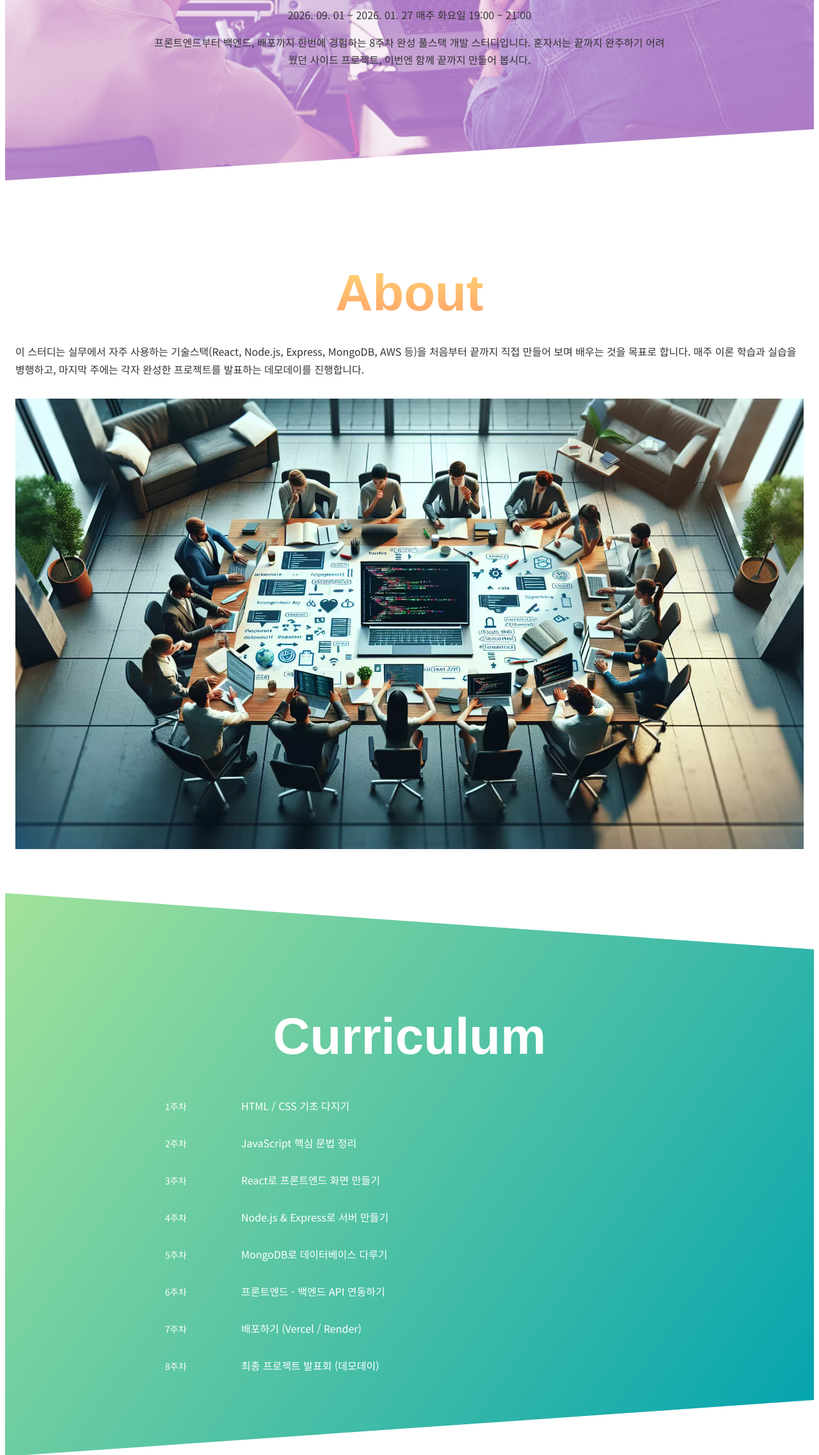
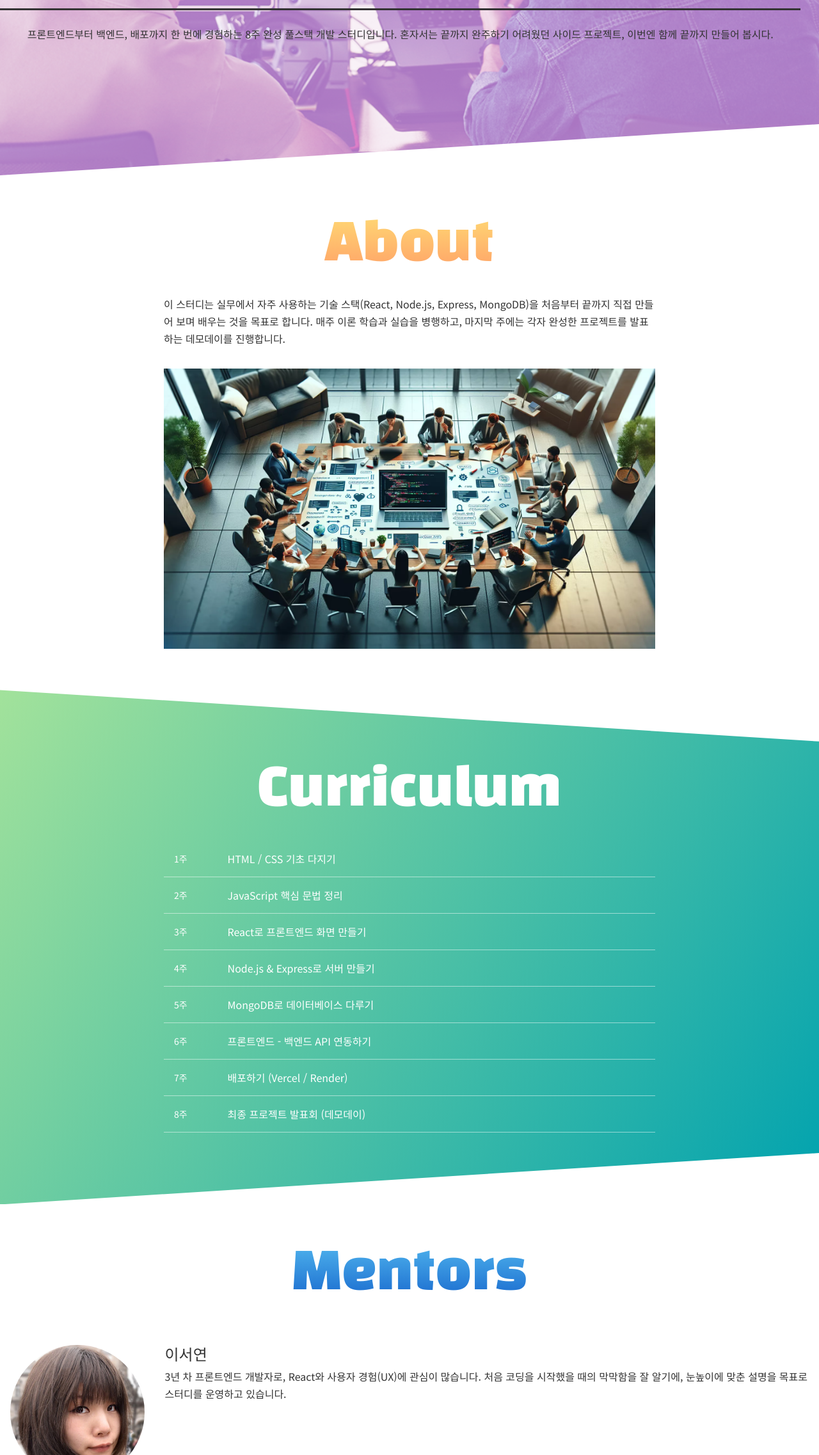
Before and after one commit to MochaNaru/2026_HTML_study, a plain HTML site: page index.html in a window 1280 px wide. Shown: the part 526-2800 px from the top of the page at 64% size. Drawn offline with Linux system fonts and the light colour scheme; some packages are replaced by stand-ins of ours.

Commit message:
Add files via upload

```diff
--- a/css/style.css
+++ b/css/style.css
@@ -140,7 +140,7 @@
     background-size: cover;
     background-blend-mode:screen;
     height: 100vh;
-    animation: bg-color 24s infinite;  /* @keyframes bg-color 설정해야 나옴. */
+    animation: bg-color 24s infinite;   /* @keyframes bg-color 설정해야 나옴. */
 
     display: flex;
     align-items: center;
@@ -248,7 +248,7 @@
 
 .content {
     padding-bottom: 1rem;
-    /* padding: 0 0 1rem 0; 위 오른쪽 아래 왼쪽 순서 */
+    /* padding: 0 0 1rem 0; */
 }
 
 
@@ -261,7 +261,7 @@
 
 .mentors-list {
     display: flex;
-    /* flex-direction: row-reverse; */
+    flex-direction: row-reverse;
     align-items: flex-start;
     margin-bottom: 2rem;
 }
--- a/index.html
+++ b/index.html
@@ -5,21 +5,23 @@
         <meta name="viewport" content="width=device-width, initial-scale=1.0">
         <title>스터디 모집 - 정성욱</title>
 
-        <link href="css/style.css" rel="stylesheet">
-        <link href="https://fonts.googleapis.com/css2?family=Noto+Sans+KR:wght@100..900&display=swap" rel="stylesheet">
+        <!-- css 영역 -->
+        <link rel="stylesheet" href="https://unpkg.com/destyle.css@1.0.5/destyle.css">
+        <link rel="stylesheet" href="css/style.css">
+        <link href="https://fonts.googleapis.com/css2?family=Black+Han+Sans&family=Do+Hyeon&family=Noto+Sans+KR:wght@100..900&display=swap" rel="stylesheet">
     </head>
     <body>
-        <!-- 헤더 영역  : 로고, 메뉴 영역 -->
+        <!-- 헤더 영역 : 로고, 메뉴 영역 -->
         <header>
             <div class="wrapper">
                 <a href="#main" class="logo">Full-Stack Dev Study</a>
                 <!-- 메뉴 영역 -->
                 <nav>
-                        <!-- 모바일 화면일 때 나타나는 버튼-->
+                    <!-- 모바일 화면일 때 나타나는 버튼 -->
                     <button class="btn-menu">Menu</button>
-                        <ul class="menu-nav">
+                    <ul class="main-nav">
                         <li><a href="#about">About</a></li>
-                            <li><a href="#curriculum">Curriculum</a></li>
+                        <li><a href="#curriculum">Curriculm</a></li>
                         <li><a href="#mentors">Mentors</a></li>
                         <li><a href="#apply">Apply</a></li>
                     </ul>
@@ -29,15 +31,15 @@
 
         <!-- main 영역 -->
         <section id="main">
-            <div class="wrapper">
+            <div>
                 <h1>Full-Stack Dev Study</h1>
-                <p>
-                    2026. 09. 01 ~ 2026. 01. 27
-                    매주 화요일 19:00 ~ 21:00
+                <p class="main-date">
+                    2026. 09. 01 - 2026. 10. 27<br>
+                    매주 화요일 19:00 - 21:00
                 </p>
                 <p>
-                    프론트엔드부터 백엔드, 배포까지 한번에 경험하는
-                    8주차 완성 풀스택 개발 스터디입니다.
+                    프론트엔드부터 백엔드, 배포까지 한 번에 경험하는
+                    8주 완성 풀스택 개발 스터디입니다.
                     혼자서는 끝까지 완주하기 어려웠던 사이드 프로젝트,
                     이번엔 함께 끝까지 만들어 봅시다.
                 </p>
@@ -45,11 +47,11 @@
         </section>
 
         <!-- About 영역 -->
-          <section id="about">
+        <section id="about" class="wrapper">
             <h2>About</h2>
             <p>
                 이 스터디는 실무에서 자주 사용하는
-                기술스택(React, Node.js, Express, MongoDB, AWS 등)을
+                기술 스택(React, Node.js, Express, MongoDB)을
                 처음부터 끝까지 직접 만들어 보며 배우는 것을
                 목표로 합니다.
                 매주 이론 학습과 실습을 병행하고,
@@ -65,42 +67,42 @@
             <div class="wrapper">
                 <table class="curriculum-table">
                     <tr>
-                        <td class="week">1주차</td>
+                        <td class="week">1주</td>
                         <td class="content">HTML / CSS 기초 다지기</td>
                     </tr>
 
                     <tr>
-                        <td class="week">2주차</td>
+                        <td class="week">2주</td>
                         <td class="content">JavaScript 핵심 문법 정리</td>
                     </tr>
 
                     <tr>
-                        <td class="week">3주차</td>
+                        <td class="week">3주</td>
                         <td class="content">React로 프론트엔드 화면 만들기</td>
                     </tr>
 
                     <tr>
-                        <td class="week">4주차</td>
+                        <td class="week">4주</td>
                         <td class="content">Node.js & Express로 서버 만들기</td>
                     </tr>
 
                     <tr>
-                        <td class="week">5주차</td>
+                        <td class="week">5주</td>
                         <td class="content">MongoDB로 데이터베이스 다루기</td>
                     </tr>
 
                     <tr>
-                        <td class="week">6주차</td>
+                        <td class="week">6주</td>
                         <td class="content">프론트엔드 - 백엔드 API 연동하기</td>
                     </tr>
 
                     <tr>
-                        <td class="week">7주차</td>
+                        <td class="week">7주</td>
                         <td class="content">배포하기 (Vercel / Render)</td>
                     </tr>
 
                     <tr>
-                        <td class="week">8주차</td>
+                        <td class="week">8주</td>
                         <td class="content">최종 프로젝트 발표회 (데모데이)</td>
                     </tr>
                 </table>
@@ -111,9 +113,9 @@
         <section id="mentors">
             <h2>Mentors</h2>
             <!-- 첫 번째 멘토 영역 -->
-             <div class="mentor-text">
-                <!-- 내용 영역-->
-                <div>
+            <div class="mentors-list">
+                <!-- 내용 영역 -->
+                <div class="mentors-text">
                     <h3>이서연</h3>
                     <p>
                         3년 차 프론트엔드 개발자로,
@@ -128,9 +130,9 @@
             </div>
 
             <!-- 두 번째 멘토 영역 -->
-            <div class="mentor-list">
-                <!-- 내용 영역-->
-                <div class="mentor-text">
+            <div class="mentors-list">
+                <!-- 내용 영역 -->
+                <div class="mentors-text">
                     <h3>정우진</h3>
                     <p>
                         백엔드와 인프라를 주로 다루는 개발자입니다.
@@ -149,23 +151,23 @@
             <h2>Apply</h2>
             <form class="apply-form" method="get" action="#">
                 <label>Name</label>
-                <input type="text" name="name" placeholder="이름을 입력하세요" required>
+                <input class="apply-field" type="text" placeholder="예 : 정성욱">
                 <label>Email</label>
-                <input type="email" name="email" placeholder="이메일을 입력하세요" required>
-                <label>참여동기</label>
-                <textarea class="apply-field apply-textarea" name="message" placeholder="스터디에 참여하고 싶은 이유를 간단히 적어주세요." required></textarea>
+                <input class="apply-field"  type="email" placeholder="예 : jsw30132884@gmail.com">
+                <label>참여 동기</label>
+                <textarea class="apply-field apply-textarea"  placeholder="스터디에 참여하고 싶은 이유를 간단히 적어주세요."></textarea>
                 <input class="apply-btn" type="submit" value="지원하기">
             </form>
 
             <div class="footer">
                 <p>
-                    <a href="mailto:study@example.com">study@example.com</a>
-                    <small> | &copy; 2026 Full-Stack Dev Study </small>
+                    <a href="mailto:jsw30132884@gmail.com">문의사항</a> /
+                    <small>&copy; 2026 웹기초 프로그램 정성욱</small>
                 </p>
             </div>
         </section>
 
-        <!-- javascript -->
+        <!-- JavaScript -->
         <script src="js/script.js"></script>
     </body>
 
--- a/js/script.js
+++ b/js/script.js
@@ -1,18 +1,18 @@
 // .btn-menu 요소를 가져와 btn 변수에 저장
 const btn = document.querySelector('.btn-menu');
+// .main-nav 요소 가져와 nav 변수에 저장.
+const nav = document.querySelector('.main-nav');
 
-// .menu-nav 요소를 가져와 nav 변수에 저장
-const nav = document.querySelector('.menu-nav');
-
-// 버튼을 클릭하면 . .
+// 버튼을 클릭하면..
 btn.addEventListener('click', () => {
     // nav 요소의 클래스에 'open-menu'를 토글한다.
     nav.classList.toggle('open-menu');
     // 만약 btn 요소의 innerHTML 이 'Menu'인 경우
-    if (btn.innerHTML === 'Menu') {
-        //btn 요소의 innerHTML을 'Close'로 변경
+    if(btn.innerHTML === 'Menu') {
+        // btn 요소의 innerHTML을 'Close'로 변경
         btn.innerHTML = 'Close';
-    } else {
+    } else {  // 아니면
+        // btn 요소의 innerHTML을 'Menu'로 변경
         btn.innerHTML = 'Menu';
     }
 });
```
Lines whose indentation alone changed are shown as unchanged.
